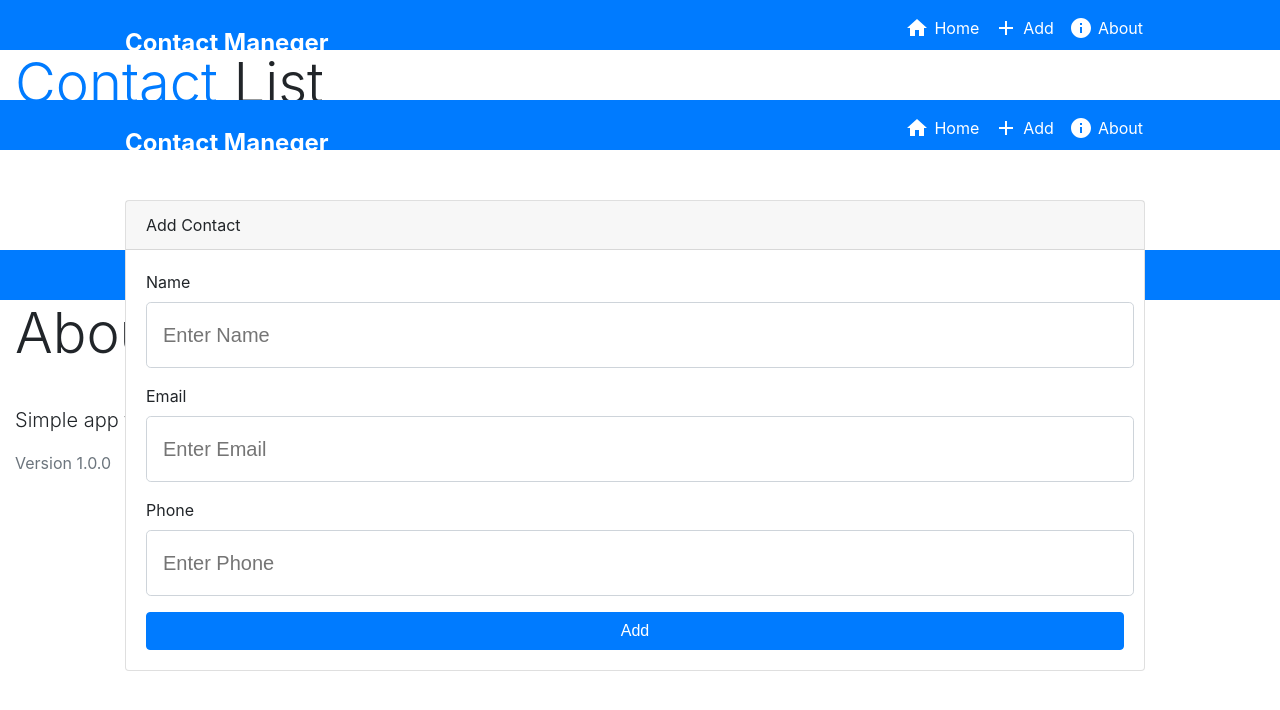
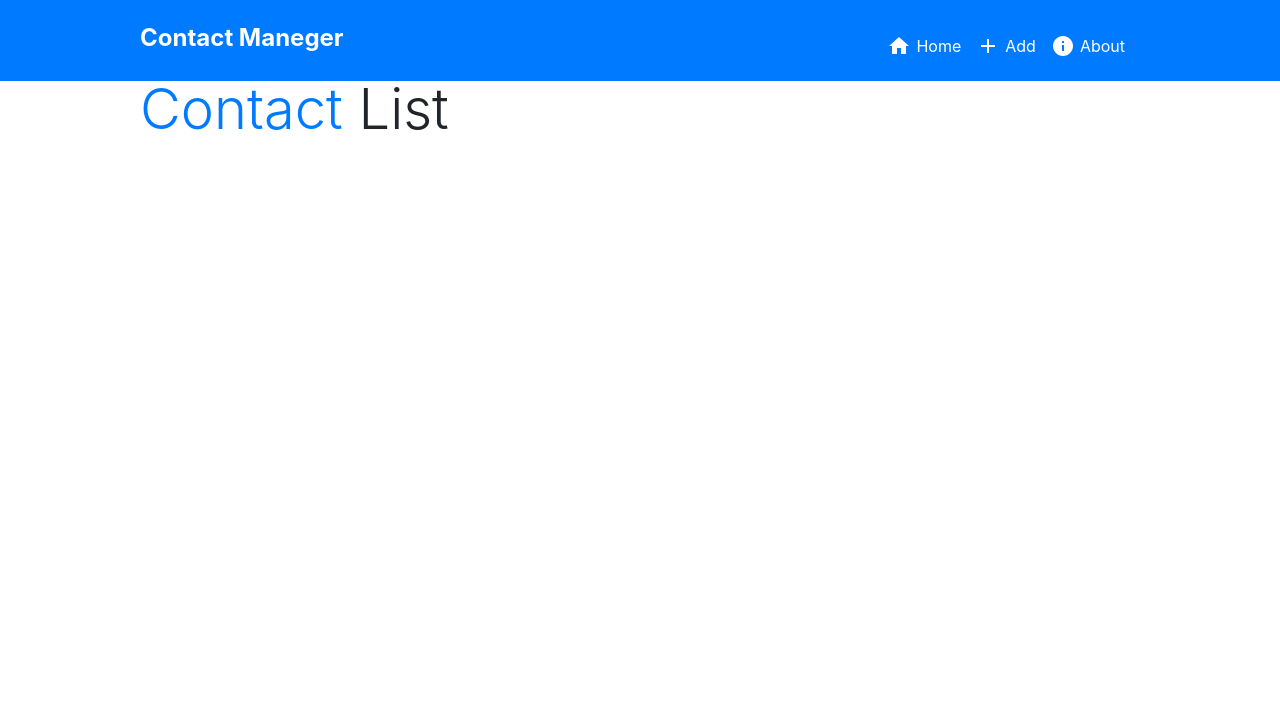
Before and after one commit to MuhammadGanny/phonebook-frontend, a React (Create React App) app: page /about in a window 1280 px wide. Shown: the top 710 px of the page. Built offline with nearby package versions, Linux system fonts and the light colour scheme.

Commit message:
ui changes

```diff
--- a/src/App.js
+++ b/src/App.js
@@ -17,8 +17,8 @@ function App() {
             List
         </h1>
       </div>
-       <ADD/>
-      <About/>
+       {/* <ADD/>
+      <About/> */}
     </div>
   );
 }
--- a/src/index.css
+++ b/src/index.css
@@ -23,13 +23,16 @@ code {
   justify-content: space-between;
   background-color: #007bff!important;
 }
+
 .container {
   width: 100%;
-  height: 50px;
-  padding-right: 122px;
+  padding-right: 15px;
   padding-left: 15px;
   margin-right: auto;
   margin-left: auto;
+
+  margin: -5px 125px 0px 125px;
+
 }
 .nav-brand {
   display: inline-block;
@@ -40,8 +43,6 @@ code {
   line-height: inherit;
   white-space: nowrap;
   color: white;
-  margin-left: 110px;
-  margin-bottom: -10px;
 
 }
 a {
@@ -53,7 +54,7 @@ a {
   display: flex;
   flex-direction: row;
   padding-left: 0;
-  margin-bottom: 15px;
+  margin-bottom: 0;
   list-style: none;
 }
 .nav-option .nav-item {
@@ -99,7 +100,6 @@ h1{
   background-clip: border-box;
   border: 1px solid rgba(0,0,0,.125);
   border-radius: 0.25rem;
-  margin: 50px 150px 25px 110px;
   margin-bottom: 1rem!important;
 }
 .card-header {
@@ -123,7 +123,7 @@ label {
 }
 .form-control {
   display: block;
-  width: 97.5%;
+  width: 100%;
   height: calc(1.5em + 0.75rem + 2px);
   padding: 0.375rem 0.75rem;
   font-size: 1rem;
@@ -173,6 +173,7 @@ label {
   display: block;
   width: 100%;
 }
+
 .display-4 {
   font-size: 3.5rem;
   font-weight: 300;
@@ -188,8 +189,12 @@ p {
   margin-bottom: 1rem;
 }
 .text-secondary {
-  color: #6c757d!important;
+    color: #6c757d!important;
 }
+
+
+
+
 
 
 
```
